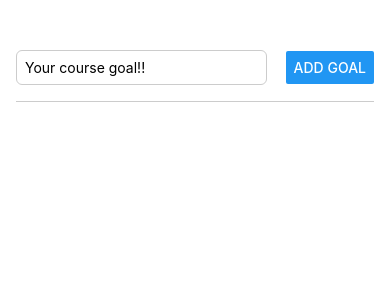
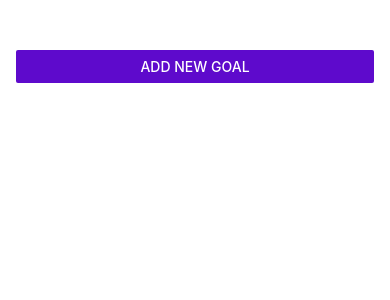
Before and after one commit to frnkhakim/RNCourse, a React Native app: screen / in a window 390 px wide. Shown: the top 300 px of the page. Built offline with nearby package versions, Linux system fonts and the light colour scheme.

Commit message:
feat: implement modal for adding goals and improve GoalInput styling

```diff
--- a/App.js
+++ b/App.js
@@ -1,22 +1,29 @@
 import { StatusBar } from 'expo-status-bar';
-import { StyleSheet, View, FlatList } from 'react-native';
+import { StyleSheet, View, FlatList, Button, Modal } from 'react-native';
 import { useState } from 'react';
 
 import GoalItem from './components/GoalItem';
 import GoalInput from './components/GoalInput';
 
 export default function App() {
+  const [modalVisible, setModalVisible] = useState(false);
   const [enteredGoalText, setEnteredGoalText] = useState('');
   const [courseGoals, setCourseGoals] = useState([]);
+
+  function startAddGoalHandler() {
+    setModalVisible(true);
+  }
+
+  function endAddGoalHandler() {
+    setModalVisible(false);
+  }
 
   function goalInputHandler(enteredText) {
     setEnteredGoalText(enteredText);
   }
 
   function addGoalHandler() {
-    if (enteredGoalText.trim().length === 0) {
-      return; // prevent empty goals
-    }
+    if (enteredGoalText.trim().length === 0) return;
 
     setCourseGoals((currentCourseGoals) => [
       ...currentCourseGoals,
@@ -24,23 +31,36 @@ export default function App() {
     ]);
 
     setEnteredGoalText('');
+    setModalVisible(false);
   }
 
   function deleteGoalHandler(id) {
-    setCourseGoals((currentCourseGoals) => {
-      return currentCourseGoals.filter((goal) => goal.id !== id);
-    });
+    setCourseGoals((currentCourseGoals) =>
+      currentCourseGoals.filter((goal) => goal.id !== id)
+    );
   }
 
  return (
   <>
-      <StatusBar style="light" />
+    <StatusBar hidden={true} />
+
     <View style={styles.appContainer}>
+      <Button
+        title="Add New Goal"
+        color="#5e0acc"
+        onPress={startAddGoalHandler}
+      />
+
+      {/* ✅ Modal goes here */}
+      <Modal visible={modalVisible} animationType="fade">
         <GoalInput
           goalInputHandler={goalInputHandler}
           addGoalHandler={addGoalHandler}
           enteredGoalText={enteredGoalText}
+          onCancel={endAddGoalHandler}
         />
+      </Modal>
+
       <View style={styles.goalContainer}>
         <FlatList
           data={courseGoals}
@@ -48,13 +68,12 @@ export default function App() {
             <GoalItem
               text={item.text}
               id={item.id}
-                onDelete={deleteGoalHandler} />
+              onDelete={deleteGoalHandler}
+            />
           )}
           keyExtractor={(item) => item.id}
-            alwaysBounceVertical={true}
         />
       </View>
-
     </View>
   </>
 );
@@ -66,9 +85,7 @@ const styles = StyleSheet.create({
     paddingTop: 50,
     paddingHorizontal: 16,
   },
-
   goalContainer: {
     flex: 5,
   },
-
 });
--- a/components/GoalInput.js
+++ b/components/GoalInput.js
@@ -1,9 +1,10 @@
 import { StyleSheet, View, Button, TextInput } from 'react-native';
 
 function GoalInput({
-  goalInputHandler = () => {},
-  enteredGoalText = '',
-  addGoalHandler = () => {},
+  goalInputHandler,
+  enteredGoalText,
+  addGoalHandler,
+  onCancel
 }) {
   return (
     <View style={styles.inputContainer}>
@@ -11,9 +12,13 @@ function GoalInput({
         style={styles.textInput}
         placeholder="Your course goal!!"
         onChangeText={goalInputHandler}
-        value={enteredGoalText ?? ''}
+        value={enteredGoalText}
       />
-      <Button title="Add Goal" onPress={addGoalHandler} />
+
+      <View style={styles.buttonContainer}>
+        <Button title="Add Goal" onPress={addGoalHandler} />
+        <Button title="Cancel" color="red" onPress={onCancel} />
+      </View>
     </View>
   );
 }
@@ -21,21 +26,21 @@ function GoalInput({
 export default GoalInput;
 
 const styles = StyleSheet.create({
-    inputContainer: {
-    flexDirection: 'row',
-    justifyContent: 'space-between',
+  inputContainer: {
+    flex: 1,
+    justifyContent: 'center',
     alignItems: 'center',
-    marginBottom: 24,
-    borderBottomWidth: 1,
-    borderBottomColor: '#cccccc',
-    paddingBottom: 16,
   },
   textInput: {
     borderWidth: 1,
     borderColor: '#cccccc',
-    width: '70%',
-    marginRight: 8,
+    width: '80%',
+    marginBottom: 16,
     padding: 8,
     borderRadius: 6,
   },
+  buttonContainer: {
+    flexDirection: 'row',
+    gap: 10,
+  },
 });
```
Lines whose indentation alone changed are shown as unchanged.
